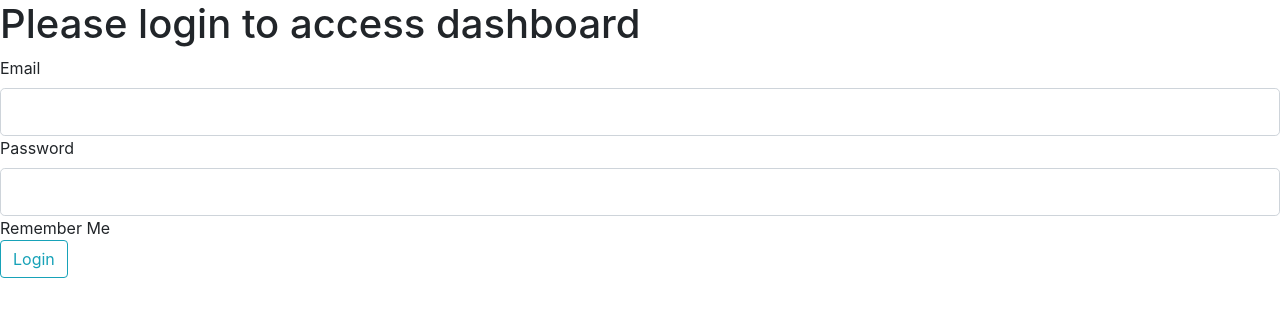
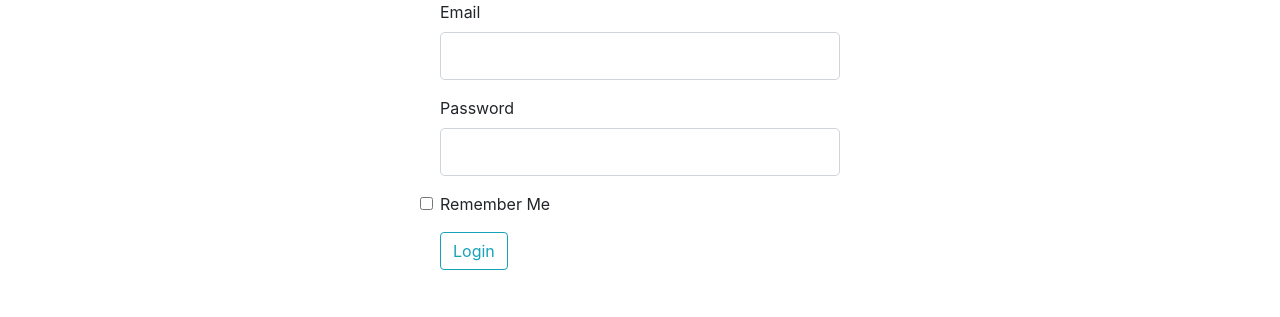
Before and after one commit to richardliuca/website, a Flask app: page /login/ in a window 1280 px wide. Shown: the top 317 px of the page. Run offline with Flask 2, Linux system fonts and the light colour scheme; the visitor is signed in with stand-in values (Sample User, id 1); some libraries are stand-ins or nearby versions.

Commit message:
adding bootstrap centering and loading login.js at tthe bottom

```diff
--- a/portfolio/admin/templates/login.html
+++ b/portfolio/admin/templates/login.html
@@ -1,16 +1,14 @@
 {% extends "layout.html" %}
 {% block body %}
-<h1>Please login to access dashboard</h1>
-
-<div class="">
+<div class="mx-auto" style="width: 400px;">
   <form class="" action="" method="POST">
     {{ form.hidden_tag() }}
     <fieldset>
-      <div class="">
+      <div class="form-group">
         {{ form.email.label(class="form-control-label") }}
         {% if form.email.errors %}
           {{ form.email(class="form-control form-control-lg is-invalid") }}
-          <div class="">
+          <div class="invalid-feedback">
             {% for error in form.emails.errors %}
               <span>{{ error }}</span>
             {% endfor %}
@@ -20,11 +18,11 @@
         {% endif %}
       </div>
 
-      <div class="">
+      <div class="form-group">
         {{ form.password.label(class="form-control-label") }}
         {% if form.password.errors %}
           {{ form.password(class="form-control form-control-lg is-invalid") }}
-          <div class="">
+          <div class="invalid-feedback">
             {% for error in form.password.errors %}
               <span>{{ error }}</span>
             {% endfor %}
@@ -34,7 +32,7 @@
         {% endif %}
       </div>
 
-      <div class="">
+      <div class="form-group">
         {{ form.remember(class="form-check-input") }}
         {{ form.remember.label(class="form-check-label") }}
       </div>
@@ -47,3 +45,7 @@
   </form>
 </div>
 {% endblock body %}
+
+{% block script %}
+  <script type="text/javascript" src="{{ url_for('admin_portal.static', filename='js/login.js') }}"></script>
+{% endblock script %}
```
